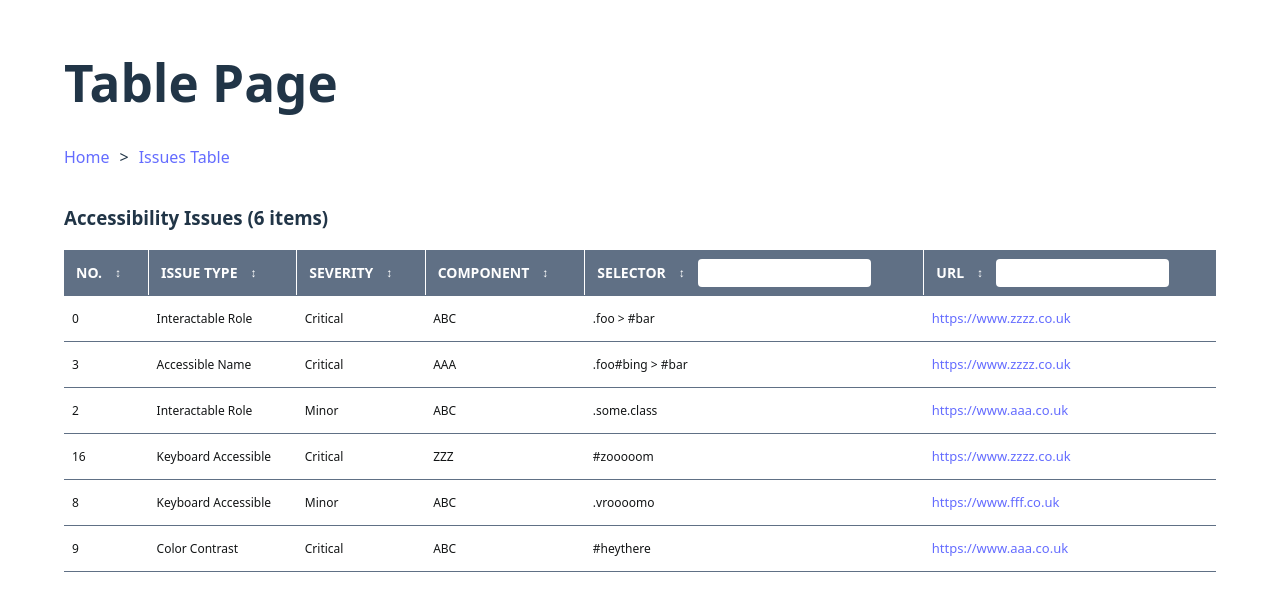
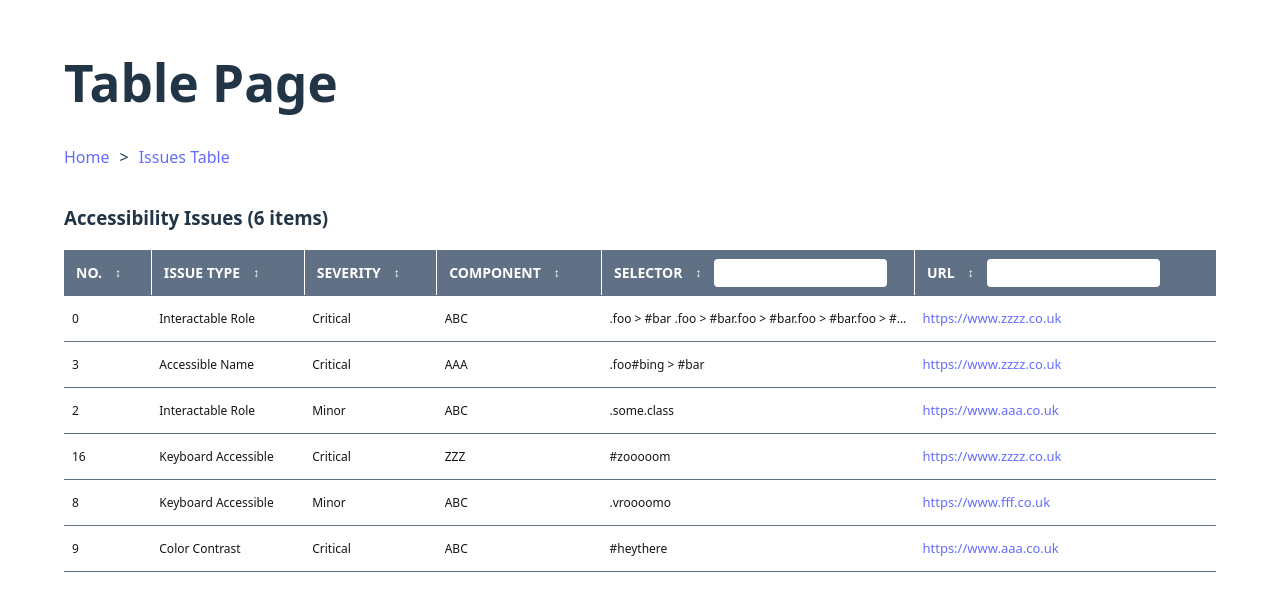
Before and after one commit to dudub/sortable-table, a React (Vite) app: page /table in a window 1280 px wide. Shown: the top 594 px of the page. Built offline with nearby package versions, Linux system fonts and the light colour scheme.

Commit message:
improve cell text with ellipsis

```diff
--- a/src/components/core/table/Table.css
+++ b/src/components/core/table/Table.css
@@ -44,7 +44,6 @@
   text-transform: uppercase;
 }
 
-/* Cell Styles */
 .table-cell {
   color: var(--color-text);
   height: 45px;
@@ -52,6 +51,10 @@
   border-bottom: 1px solid var(--blue-300);
   text-align: left;
   font-size: 12px;
+  overflow: hidden;
+  white-space: nowrap;
+  text-overflow: ellipsis;
+  max-width: 250px;
 }
 
 .table-row:focus, .table-row.selected {
@@ -93,7 +96,6 @@
   height: 16px;
 }
 
-/* Search Input Styles */
 .search-container {
   width: 100%;
 }
@@ -116,20 +118,3 @@
   outline: none;
   border-color: rgba(255, 255, 255, 0.5);
 }
-
-/* Row Styles */
-/*.data-table tbody tr {*/
-/*  transition: background-color 0.2s ease;*/
-/*}*/
-
-/*.data-table tbody tr:hover {*/
-/*  background-color: #f9fafb;*/
-/*}*/
-
-/*.data-table tbody tr:nth-child(even) {*/
-/*  background-color: #f8fafc;*/
-/*}*/
-
-/*.data-table tbody tr:nth-child(even):hover {*/
-/*  background-color: #f1f5f9;*/
-/*}*/
--- a/src/data.json
+++ b/src/data.json
@@ -4,7 +4,7 @@
         "issueType": "Interactable Role",
         "severity": "Critical",
         "component": "ABC",
-        "selector": ".foo > #bar",
+        "selector": ".foo > #bar .foo > #bar.foo > #bar.foo > #bar.foo > #bar.foo > #bar.foo > #bar.foo > #bar",
         "url": "https://www.zzzz.co.uk",
         "description": "The button is not keyboard accessible.",
         "codeSnippet": "<button>Click me</button>",
```
